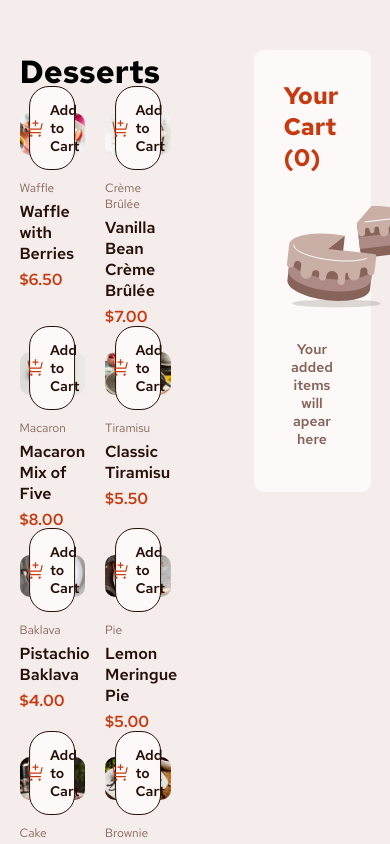
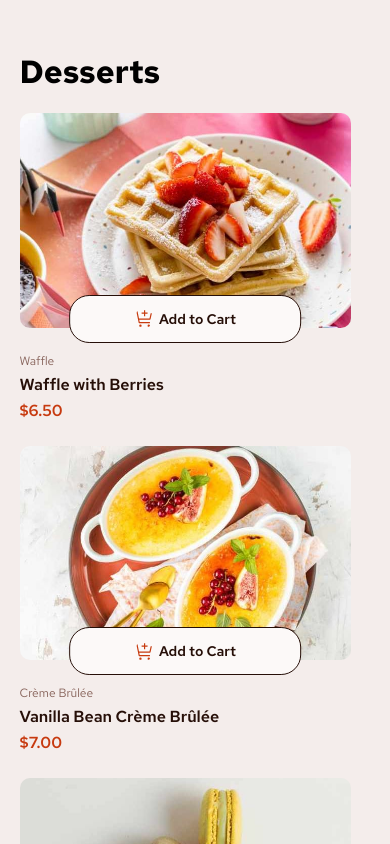
Before and after one commit to KarolinaR98/frontend-mentor-ProductListWithCart, a React (Create React App) app: page / in a window 390 px wide. Shown: the top 844 px of the page. Built offline with nearby package versions, Linux system fonts and the light colour scheme.

Commit message:
rwd design adjustments

```diff
--- a/src/App.css
+++ b/src/App.css
@@ -1,5 +1,13 @@
 .main-content{
     margin: auto;
+    margin-bottom: 50px;
     display: flex;
     justify-content: center;
 }
+
+@media (max-width: 768px) {
+    .main-content{
+        flex-direction: column;
+        align-items: center;
+    }
+}
--- a/src/components/Cart.css
+++ b/src/components/Cart.css
@@ -1,9 +1,11 @@
 .cart-container{
     background-color: var(--rose-50);
     width: 30%;
-    max-width: 380px;
+    max-width: 400px;
+    min-width: 300px;
     height: fit-content;
     margin-top: 50px;
+    margin-right: 5px;
     padding: 30px;
     border-radius: 10px;
 }
@@ -121,3 +123,15 @@
     border: none;
     cursor: pointer;
 }
+
+@media (max-width: 768px) {
+    .cart-container{
+        width: 400px;
+    }
+}
+
+@media (max-width: 576px) {
+    .product{
+        width: 95%;
+    }
+}
--- a/src/components/OrderConfirmation.css
+++ b/src/components/OrderConfirmation.css
@@ -50,14 +50,14 @@
 .cart-summary-items{
     max-height: 35vh;
     overflow: auto;
-    padding-right: 20px;
+    padding: 0 20px 15px 0;
 }
 
 .cart-summary-item{
     display: flex;
     justify-content: space-between;
     border-bottom: 1px solid var(--rose-100);
-    padding-bottom: 5px;
+    padding: 5px 0;
 }
 
 .cart-item-info{
@@ -139,3 +139,9 @@
     border-radius: 30px;
     cursor: pointer;
 }
+
+@media (max-width: 576px) {
+    .confirmation-container{
+        width: 95%;
+    }
+}
--- a/src/components/Product.css
+++ b/src/components/Product.css
@@ -103,3 +103,18 @@
 .price {
     color: var(--red);
 }
+
+
+@media (max-width: 992px) {
+    .product{
+        width: 45%;
+        max-width: none;
+    }
+}
+
+@media (max-width: 576px) {
+    .product{
+        width: 100%;
+        max-width: none;
+    }
+}
--- a/src/components/ProductList.css
+++ b/src/components/ProductList.css
@@ -13,3 +13,9 @@
     display: flex;
     flex-wrap: wrap;
 }
+
+@media (max-width: 768px) {
+    .products-list-container{
+        width: 90%;
+    }
+}
```
